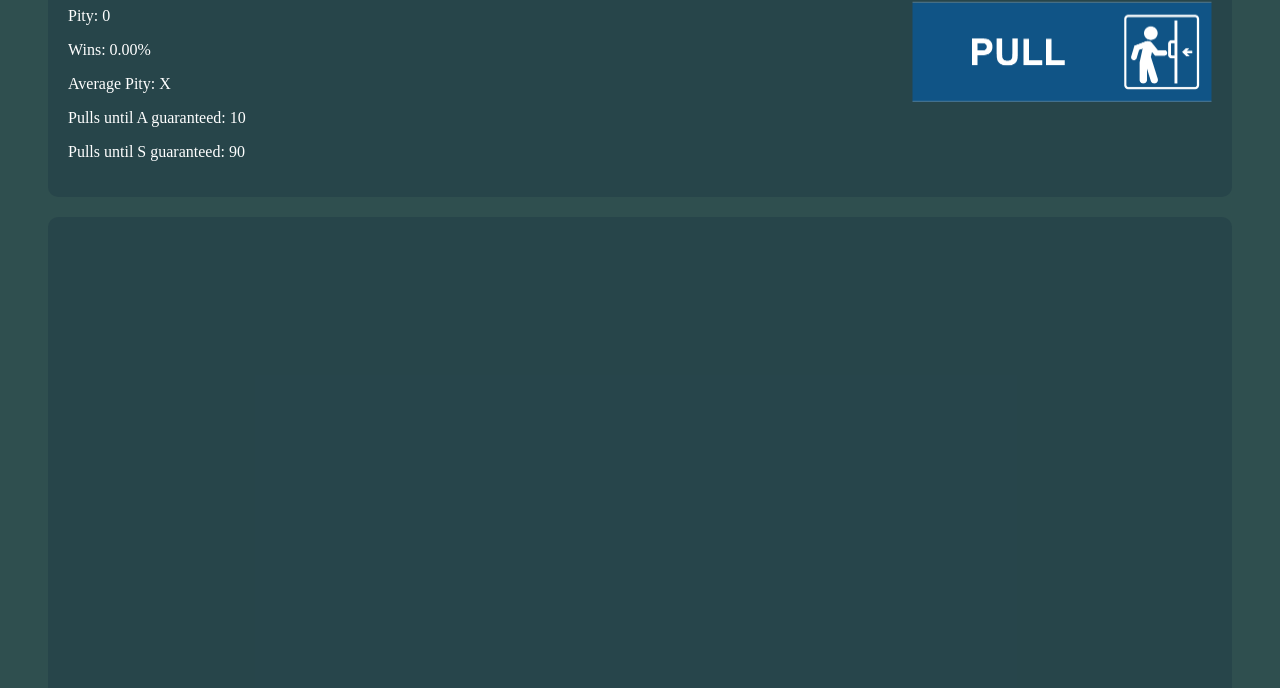
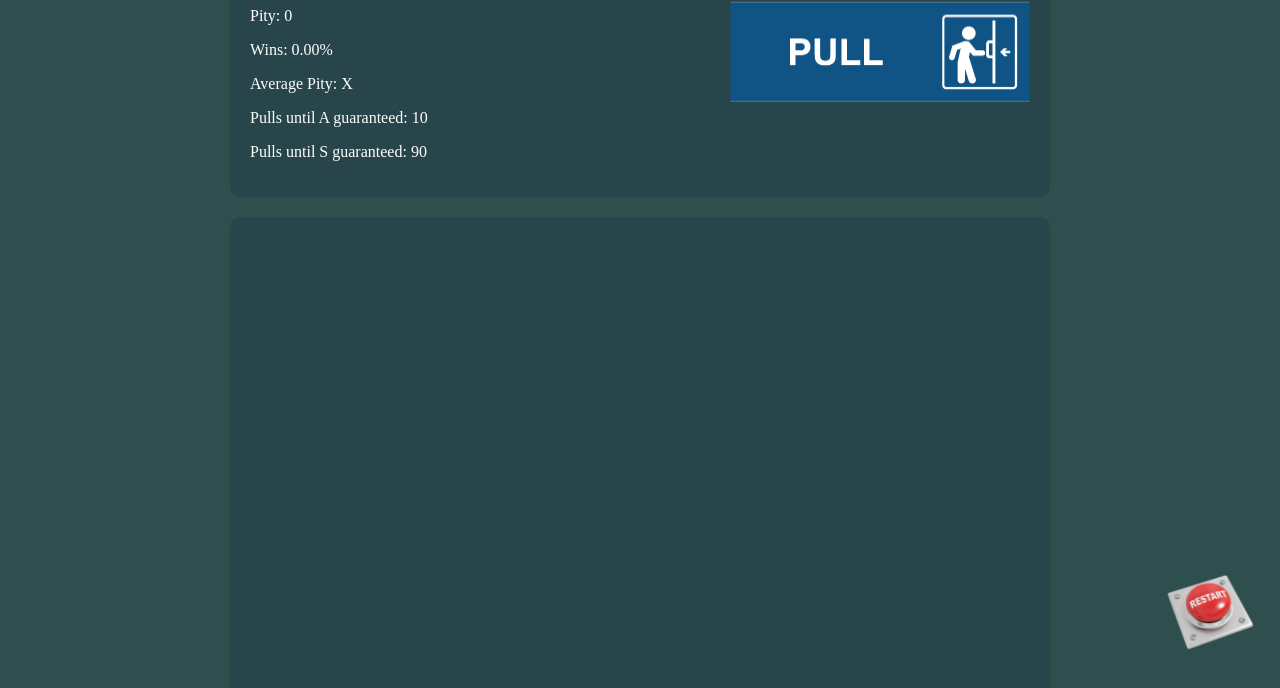
Before and after one commit to zzzeit/zzzeit.github.io, a plain HTML site: page index.html in a window 1280 px wide. Shown: the part 134-822 px from the top of the page. Drawn offline with Linux system fonts and the light colour scheme.

Commit message:
Add reset button and game reset functionality
Introduces a reset button with a new image and implements the reset() function to clear cookies, reset game stats, and update the UI. Also refactors layout structure and improves styling for main container, history, and item display.

```diff
--- a/index.html
+++ b/index.html
@@ -6,6 +6,7 @@
     </head>
     <body style="background-color: darkslategray;">
 
+        <div class="maindiv">
             <div class="uibox">
                 <div>
                     <button>WuWa</button>
@@ -27,6 +28,8 @@
             <div class="uibox history">
 
             </div>
+        </div>
+        <img class="resetbtn" src="./resources/reset.png" alt="reset" onclick="reset()">
 
         <script src="script.js"></script>
     </body>
--- a/script.js
+++ b/script.js
@@ -157,6 +157,7 @@ class Item {
         itemDiv.style.backgroundColor = "rgba(0, 24, 54, 0.178)";
         itemDiv.style.position = "relative";
         itemDiv.style.height = "100px";
+        itemDiv.style.borderRadius = "13px";
 
         const img = document.createElement("img");
         if (this.type === "character") {
@@ -183,7 +184,29 @@ class Item {
     }
 }
 
+function reset() {
+    // Clear all cookies
+    document.cookie.split(";").forEach(function(c) {
+        document.cookie = c.replace(/^ +/, "").replace(/=.*/, "=;expires=" + new Date().toUTCString() + ";path=/");
+    });
 
+    // Reset all variables to initial state
+    pity = 0;
+    totalSPulls = 0;
+    wins = 0;
+    pity_list = [];
+    average_pity = 0;
+    s_guaranteed = 0;
+    a_guaranteed = 0;
+
+    // Clear the history display
+    clearHistory();
+
+    // Update the stats display
+    updateStats();
+
+    console.log("Game reset - all cookies cleared and stats reset");
+}
 
 
 
--- a/style.css
+++ b/style.css
@@ -11,9 +11,18 @@
 
 .history {
     overflow-y: scroll;
-    min-height: 700px;
-    max-height: 1400px;
+    height: 700px;
+    flex-wrap: wrap;
 }
+
+.maindiv {
+    min-width: 780px;
+    max-width: 900px;
+    margin-left: auto;
+    margin-right: auto;
+}
+
+
 
 h1,p {
     color: white;
@@ -34,3 +43,17 @@ h1,p {
     transform: translateY(-50%) scale(1.1);
     transform-origin: center;
 }
+
+.resetbtn {
+    position: fixed;
+    bottom: 10px;
+    width: 100px;
+    right: 20px;
+}
+
+.resetbtn:hover {
+    transform: scale(1.1);
+    transform-origin: center;
+    cursor: pointer;
+    transition: transform 0.3s ease;
+}
```
Also changed, not shown: resources/reset.png (added). Lines whose indentation alone changed are shown as unchanged.
